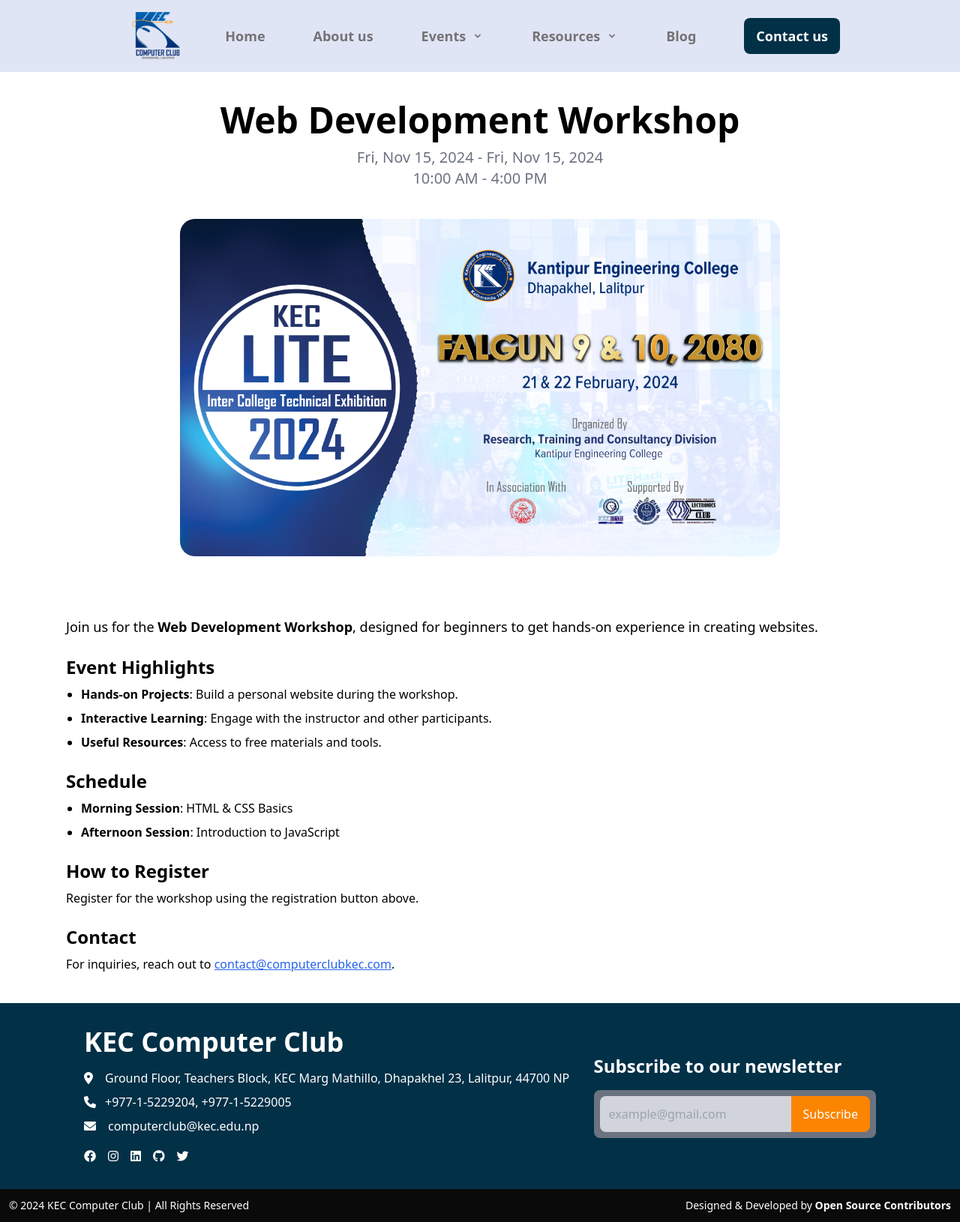
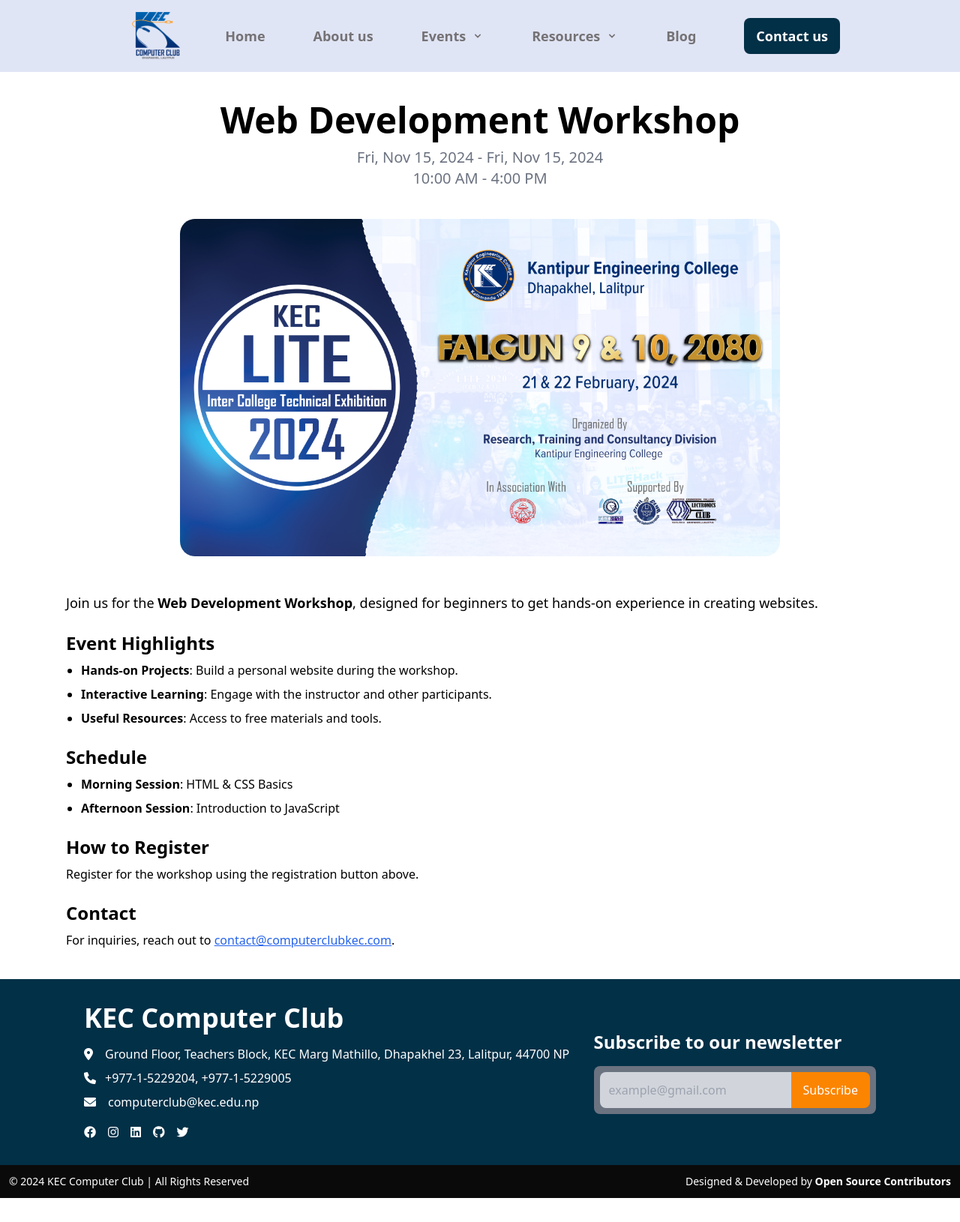
Before and after one commit to computerclubkec/computerclubkec.github.io, a Jekyll site: the page built from _events/2024-11-15-web-development-workshop.markdown, in a window 1280 px wide. Shown: the whole page at 75% size. Built offline with Jekyll 4.4.1, drawn with Linux system fonts in a browser that asks for light colours; nearby versions of some CDN libraries; after the commit the page ends 1598 px from its top, so only the background shows below that.

Commit message:
less margin

```diff
--- a/_layouts/event.html
+++ b/_layouts/event.html
@@ -46,7 +46,7 @@
       <img
         src="{{ page.banner_image }}"
         alt="{{ page.title }}"
-        class="max-w-[80vw] max-h-[50vh] w-auto h-auto mb-10 rounded-[20px] object-contain"
+        class="max-w-[80vw] max-h-[50vh] w-auto h-auto mb-2 rounded-[20px] object-contain"
       />
       <div class="container py-2 px-2 mx-auto items-center">
         {{content}}
```
